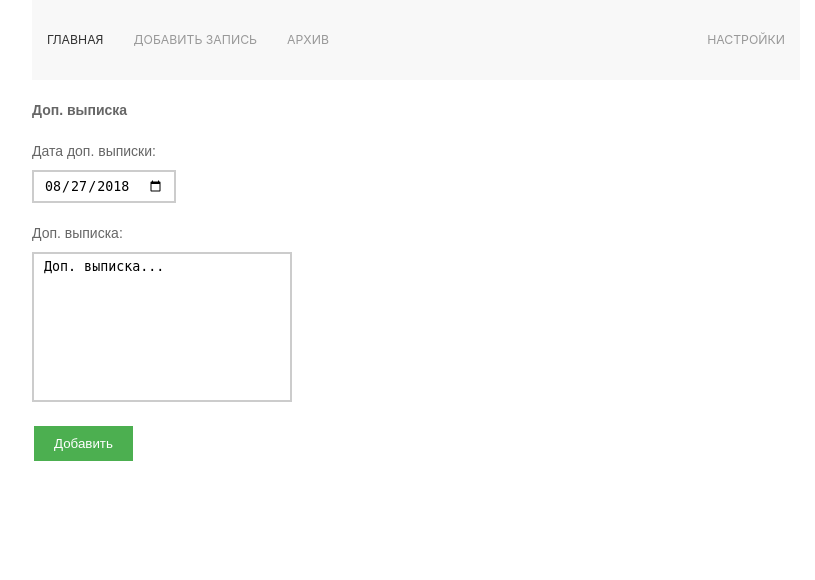
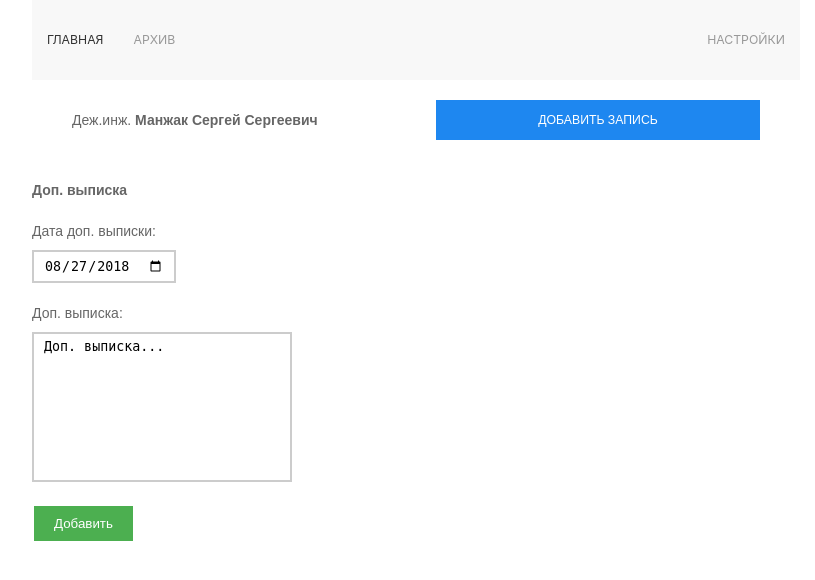
Before and after one commit to manzhakdotcom/smena, a Django app: page /journal/add/extra-write-out in a window 1280 px wide. Shown: the top 580 px of the page, without its empty margins (224-1039 px from the left). Run offline with Django 3.2, Linux system fonts and the light colour scheme.

Commit message:
Add style uikit

```diff
--- a/journal/views.py
+++ b/journal/views.py
@@ -19,7 +19,9 @@ def index(request):
 
 def detail(request, id):
     if request.method == 'GET':
+        date = timezone.now
         data = {
+            'date': date,
             'write_down': WriteDown.objects.get(id=id),
             'write_out': WriteOut.objects.filter(write_down_id=id).first(),
             'extra_write_out': ExtraWriteOut.objects.filter(write_down_id=id).first(),
--- a/templates/index.html
+++ b/templates/index.html
@@ -15,16 +15,6 @@
 
         <ul class="uk-navbar-nav">
             <li class="uk-active"><a href="{% url 'index' %}">Главная</a></li>
-            <li>
-                <a href="{% url 'journal:add/write-down' %}">Добавить запись</a>
-                <div class="uk-navbar-dropdown">
-                    <ul class="uk-nav uk-navbar-dropdown-nav">
-                        <li class="uk-active"><a href="#">Active</a></li>
-                        <li><a href="#">Item</a></li>
-                        <li><a href="#">Item</a></li>
-                    </ul>
-                </div>
-            </li>
             <li><a href="#">Архив</a></li>
         </ul>
 
@@ -48,17 +38,35 @@
     </div>
 
 </nav>
+<div class="uk-section-xsmall uk-section-default">
+    <div class="uk-container">
+
+        <div class="uk-grid-match uk-child-width-expand" uk-grid>
+            <div>
+                <span><strong>{{ date|date:"d.m.Y" }}</strong></span>
+                <span>Деж.инж. <strong>Манжак Сергей Сергеевич</strong></span>
+            </div>
+            <div>
+                <a class="uk-button uk-button-primary" href="{% url 'journal:add/write-down' %}">Добавить запись</a>
+            </div>
+        </div>
+    </div>
+</div>
 {% block content %}
-        <p>Записи за <strong>{{ date|date:"d.m.Y" }}</strong>.</p> <p>Деж.инж. <strong>Манжак Сергей Сергеевич.</strong></p>
+
+<div class="uk-section-small uk-section-muted uk-preserve-color">
+    <div class="uk-container">
+
+        <div class="uk-grid-match uk-child-width-1-1" uk-grid>
             {% if items.exists %}
                 {% for item in items %}
-            <div class="section">
-                <span><strong>{{ item.date_created|date:"d.m.Y" }}</strong></span>
-                <p> {{ item.write_down }}</p>
-                <div class="write-donw-links">
-                    <ul>
-                        <li><a href="{% url 'journal:add/write-out' %}">Выписка</a></li>
-                        <li><a href="{% url 'journal:add/extra-write-out'%}">Доп. выписка</a></li>
+                    <div>
+                        <div class="uk-card uk-card-default uk-card-body">
+                            <span>{{ item.date_created|date:"d.m.Y" }}</span>
+                            <p>{{ item.write_down }}</p>
+                            <ul class="uk-subnav uk-subnav-pill" uk-margin>
+                                <li class="uk-active"><a href="{% url 'journal:add/write-out' %}">Выписка</a></li>
+                                <li><a href="{% url 'journal:add/extra-write-out' %}">Доп. выписка</a></li>
                                 <li><a href="{% url 'journal:detail' item.id %}">Подробно</a></li>
                             </ul>
                         </div>
@@ -67,7 +75,13 @@
             {% else %}
                 <p>Нет записей</p>
             {% endif %}
+        </div>
+
+    </div>
+</div>
+
 {% endblock %}
+
 <script src="{% static 'js/uikit.min.js' %}"></script>
 <script src="{% static 'js/uikit-icons.min.js' %}"></script>
 </body>
```
Also changed, not shown: journal/templates/journal/detail.html (+26 -6 lines). Lines whose indentation alone changed are shown as unchanged.
